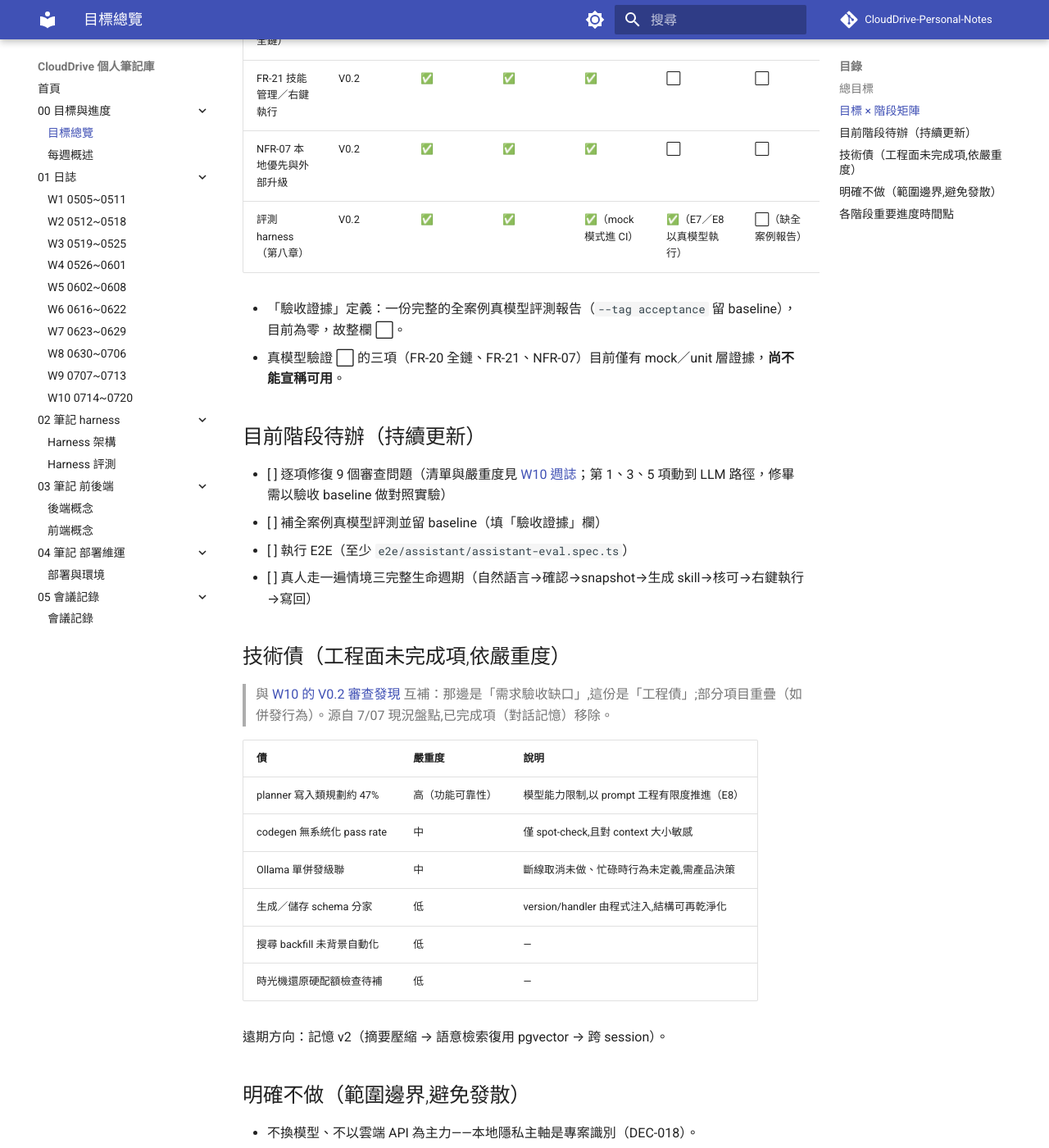
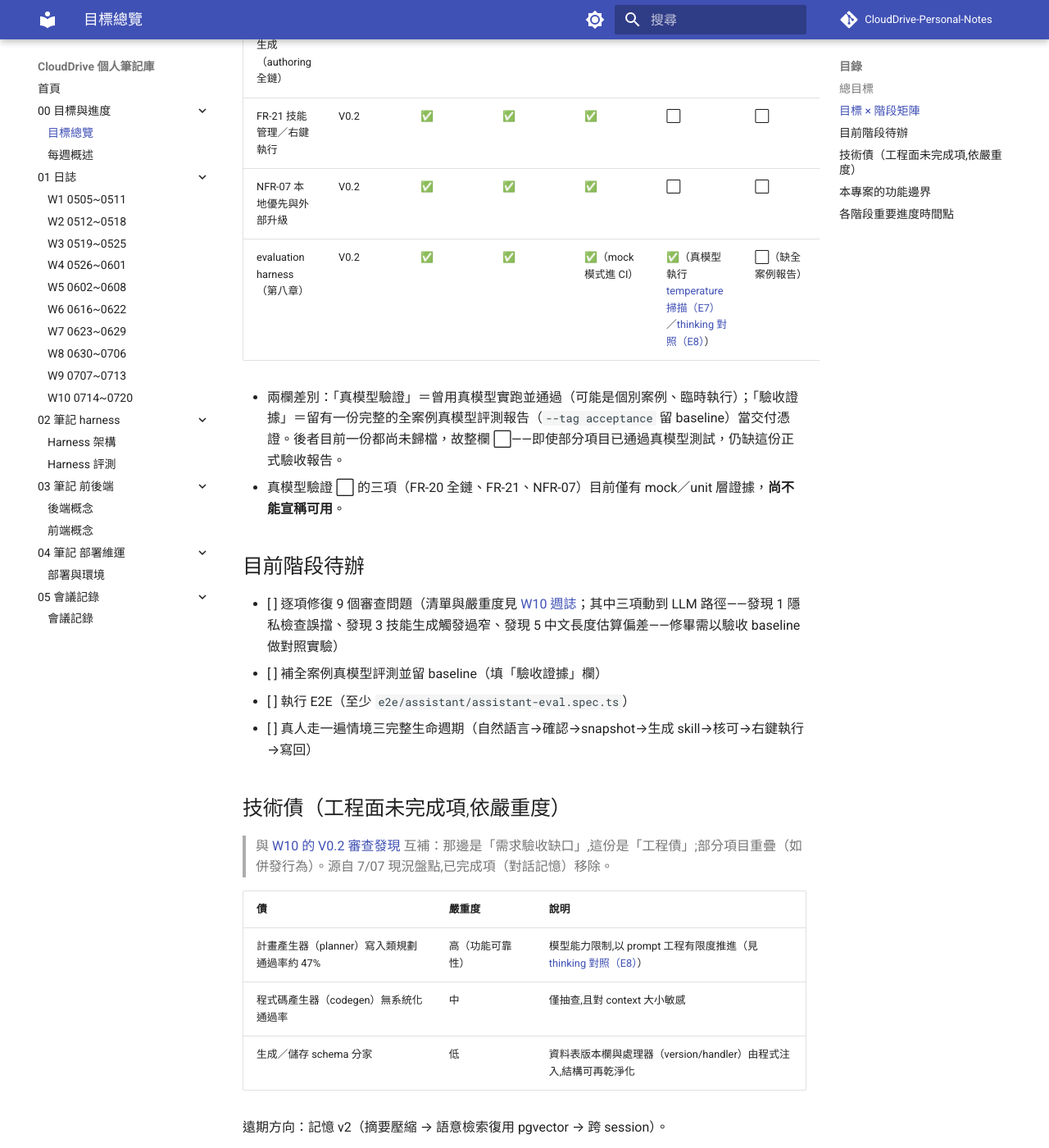
Before and after one commit to alfredshen01/CloudDrive-Personal-Notes, an MkDocs documentation site: the page built from docs/00-目標與進度/目標總覽.md, in a window 1280 px wide and 1400 px high, scrolled down 1055 px. Shown: the whole window at 82% size. Built offline with MkDocs 1.6.1 and Material for MkDocs 9.7.7, drawn with Linux system fonts in a browser that asks for light colours; comment, search, counter and statistics services are not loaded; some of the changed text lies outside the part shown.

Commit message:
docs: 目標總覽首次逐段批註定稿——術語/範圍/連結/語域校對
- eval harness / 評測 harness（散文）統一為 evaluation harness（W6、每週概述、Harness評測×2、Harness架構 Mermaid 節點、目標總覽）；backend/eval/ 路徑保留
- E7/E8 改章節錨點連結指向 Harness評測 §5.2/§5.4（temperature 掃描／thinking 對照）
- 技術債表限縮為 AI harness 負責範圍（刪搜尋 backfill、時光機還原配額、Ollama 單併發）；planner/codegen/schema 白話化＋通過率
- temp 0.2→temperature 0.2；裸「第 1、3、5 項」補三項發現內容；驗收證據 vs 真模型驗證補釐清句
- 標題「明確不做」→「本專案的功能邊界」＋刪副標；「專案識別」→「本專案的根本定位」；去待辦「(持續更新)」
- .gitignore 加 .venv/（本地 mkdocs 建站環境）

Co-Authored-By: Claude Opus 4.8 <noreply@anthropic.com>

```diff
--- a/docs/00-目標與進度/目標總覽.md
+++ b/docs/00-目標與進度/目標總覽.md
@@ -5,9 +5,9 @@
 
 ## 總目標
 
-建成 CloudDrive 的對話式 AI 助理（harness），通過 V0.2 驗收。
+建成 CloudDrive 的對話式 AI 助理（harness），通過 V0.2 驗收（V0.2＝本專案第二版需求與驗收計畫書）。
 
-我負責的範圍：FR-18～FR-21（對話操作、計畫確認、skill 生成、skill 管理）、NFR-07（本地模型優先與隱私）、第八章 eval harness。
+我負責的範圍：FR-18～FR-21（對話操作、計畫確認、skill 生成、skill 管理）、NFR-07（本地模型優先與隱私）、第八章 evaluation harness。
 
 階段劃分：研究 → 實作 → mock 驗證 → 真模型驗證 → 驗收。**目前所在階段：驗收準備**——主線功能與 mock 層已完成，缺口集中在真模型與端到端證據。
 
@@ -17,18 +17,18 @@
 |---|---|---|---|---|---|---|
 | FR-18 對話操作（自然語言→工具執行） | V0.2 | ✅ | ✅ | ✅ | 🔶 部分（7/06 四案例：storage-quota／create-folder／read-only-list／safety-destructive） | ⬜ |
 | FR-19 計畫確認（寫入前必經確認閘） | V0.2 | ✅ | ✅ | ✅ | ✅ | ⬜ |
-| 多輪對話記憶（記憶 v1） | proposal-assistant-memory | ✅ | ✅ | ✅ | ✅（3 案例 × 5 次＝15/15，temp 0.2） | ⬜ |
+| 多輪對話記憶（記憶 v1） | proposal-assistant-memory | ✅ | ✅ | ✅ | ✅（3 案例 × 5 次＝15/15，temperature 0.2） | ⬜ |
 | FR-20 技能生成（authoring 全鏈） | V0.2 | ✅ | ✅ | ✅ | ⬜ | ⬜ |
 | FR-21 技能管理／右鍵執行 | V0.2 | ✅ | ✅ | ✅ | ⬜ | ⬜ |
 | NFR-07 本地優先與外部升級 | V0.2 | ✅ | ✅ | ✅ | ⬜ | ⬜ |
-| 評測 harness（第八章） | V0.2 | ✅ | ✅ | ✅（mock 模式進 CI） | ✅（E7／E8 以真模型執行） | ⬜（缺全案例報告） |
+| evaluation harness（第八章） | V0.2 | ✅ | ✅ | ✅（mock 模式進 CI） | ✅（真模型執行 [temperature 掃描（E7）](../02-筆記-harness/Harness評測.md#52)／[thinking 對照（E8）](../02-筆記-harness/Harness評測.md#54)） | ⬜（缺全案例報告） |
 
-- 「驗收證據」定義：一份完整的全案例真模型評測報告（`--tag acceptance` 留 baseline），目前為零，故整欄 ⬜。
+- 兩欄差別：「真模型驗證」＝曾用真模型實跑並通過（可能是個別案例、臨時執行）；「驗收證據」＝留有一份完整的全案例真模型評測報告（`--tag acceptance` 留 baseline）當交付憑證。後者目前一份都尚未歸檔，故整欄 ⬜——即使部分項目已通過真模型測試，仍缺這份正式驗收報告。
 - 真模型驗證 ⬜ 的三項（FR-20 全鏈、FR-21、NFR-07）目前僅有 mock／unit 層證據，**尚不能宣稱可用**。
 
-## 目前階段待辦（持續更新）
+## 目前階段待辦
 
-- [ ] 逐項修復 9 個審查問題（清單與嚴重度見 [W10 週誌](../01-日誌/W10-0714~0720.md)；第 1、3、5 項動到 LLM 路徑，修畢需以驗收 baseline 做對照實驗）
+- [ ] 逐項修復 9 個審查問題（清單與嚴重度見 [W10 週誌](../01-日誌/W10-0714~0720.md)；其中三項動到 LLM 路徑——發現 1 隱私檢查誤擋、發現 3 技能生成觸發過窄、發現 5 中文長度估算偏差——修畢需以驗收 baseline 做對照實驗）
 - [ ] 補全案例真模型評測並留 baseline（填「驗收證據」欄）
 - [ ] 執行 E2E（至少 `e2e/assistant/assistant-eval.spec.ts`）
 - [ ] 真人走一遍情境三完整生命週期（自然語言→確認→snapshot→生成 skill→核可→右鍵執行→寫回）
@@ -39,20 +39,16 @@
 
 | 債 | 嚴重度 | 說明 |
 |---|---|---|
-| planner 寫入類規劃約 47% | 高（功能可靠性） | 模型能力限制,以 prompt 工程有限度推進（E8） |
-| codegen 無系統化 pass rate | 中 | 僅 spot-check,且對 context 大小敏感 |
-| Ollama 單併發級聯 | 中 | 斷線取消未做、忙碌時行為未定義,需產品決策 |
-| 生成／儲存 schema 分家 | 低 | version/handler 由程式注入,結構可再乾淨化 |
-| 搜尋 backfill 未背景自動化 | 低 | — |
-| 時光機還原硬配額檢查待補 | 低 | — |
+| 計畫產生器（planner）寫入類規劃通過率約 47% | 高（功能可靠性） | 模型能力限制,以 prompt 工程有限度推進（見 [thinking 對照（E8）](../02-筆記-harness/Harness評測.md#54)） |
+| 程式碼產生器（codegen）無系統化通過率 | 中 | 僅抽查,且對 context 大小敏感 |
+| 生成／儲存 schema 分家 | 低 | 資料表版本欄與處理器（version/handler）由程式注入,結構可再乾淨化 |
 
 遠期方向：記憶 v2（摘要壓縮 → 語意檢索復用 pgvector → 跨 session）。
 
-## 明確不做（範圍邊界,避免發散）
+## 本專案的功能邊界
 
-- 不換模型、不以雲端 API 為主力——本地隱私主軸是專案識別（DEC-018）。
+- 不換模型、不以雲端 API 為主力——本地優先、隱私保護是本專案的根本定位（DEC-018）。
 - 不做 agentic loop 與 DAG 並行——已正式議決（DEC-029/030）,無新數據不重開。
-- 驗收報告前不開新的大功能面——剩餘時間投「可靠性證據＋記憶體驗」報酬率最高。
 
 ## 各階段重要進度時間點
 
```
Also changed, not shown: docs/00-目標與進度/每週概述.md (+1 -1 lines), docs/01-日誌/W6-0616~0622.md (+1 -1 lines), docs/02-筆記-harness/Harness架構.md (+1 -1 lines), docs/02-筆記-harness/Harness評測.md (+2 -2 lines), 1 other file.
